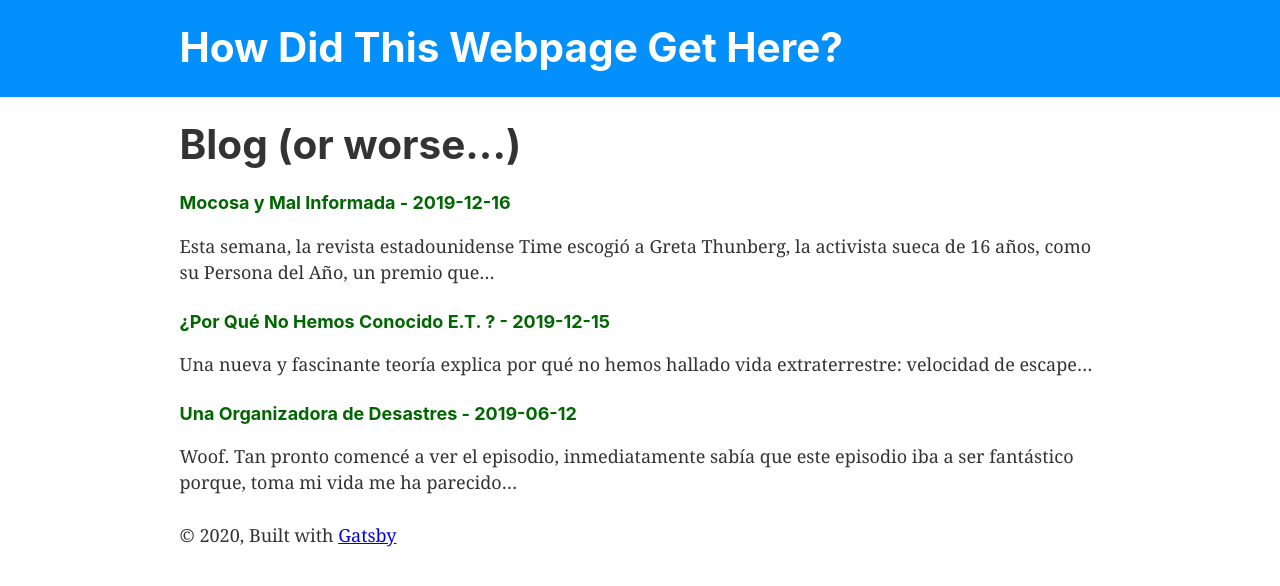
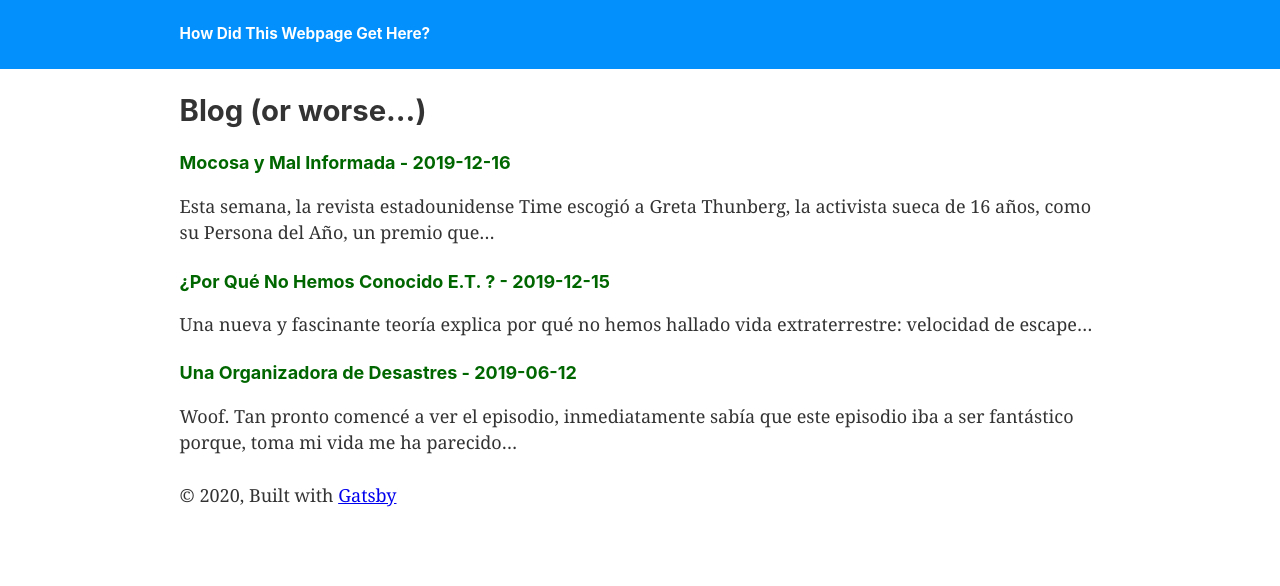
Before and after one commit to ScorpIan555/dot-ninja-blog, a Gatsby site: page / in a window 1280 px wide. Built offline with nearby package versions, Linux system fonts and the light colour scheme; Gatsby itself is replaced by a stand-in of ours.

Commit message:
tweaked header text size

```diff
--- a/src/components/header.js
+++ b/src/components/header.js
@@ -16,7 +16,7 @@ const Header = ({ siteTitle }) => (
         padding: `1.45rem 1.0875rem`,
       }}
     >
-      <h1 style={{ margin: 0 }}>
+      <h5 style={{ margin: 0 }}>
         <Link
           to="/"
           style={{
@@ -26,7 +26,7 @@ const Header = ({ siteTitle }) => (
         >
           {siteTitle}
         </Link>
-      </h1>
+      </h5>
     </div>
   </header>
 );
--- a/src/pages/index.js
+++ b/src/pages/index.js
@@ -18,9 +18,9 @@
 export default ({ data }) => {
   return (
     <Layout>
-      <SEO title="Home" />
+      <SEO title="Ian Daley dot Ninja blog" />
       <div>
-        <h1>Blog (or worse...)</h1>
+        <h2>Blog (or worse...)</h2>
         {/* <h4>{data.allMarkdownRemark.totalCount}</h4> */}
         {data.allMarkdownRemark.edges.map(({ node }) => (
           <div key={node.id}>
```
